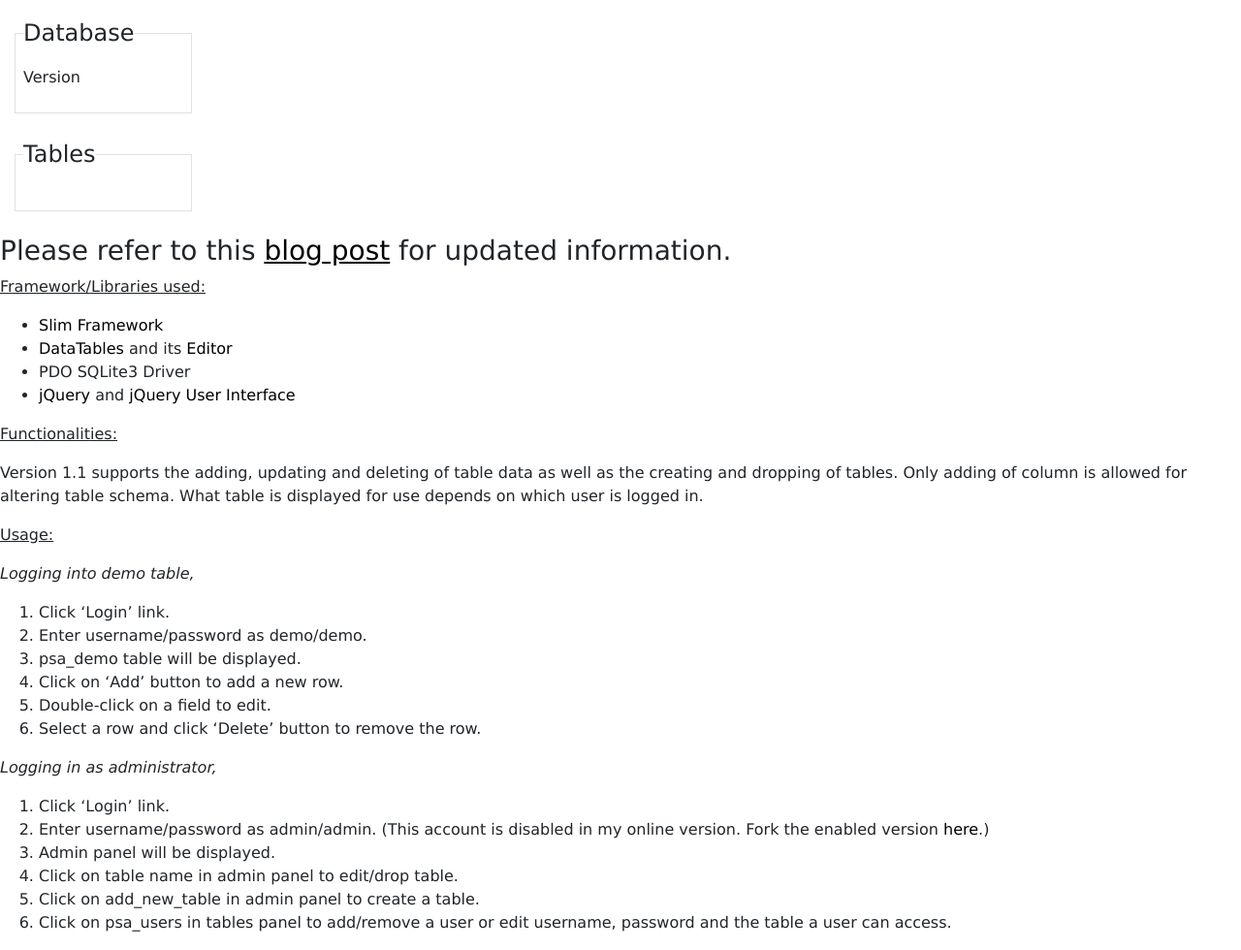
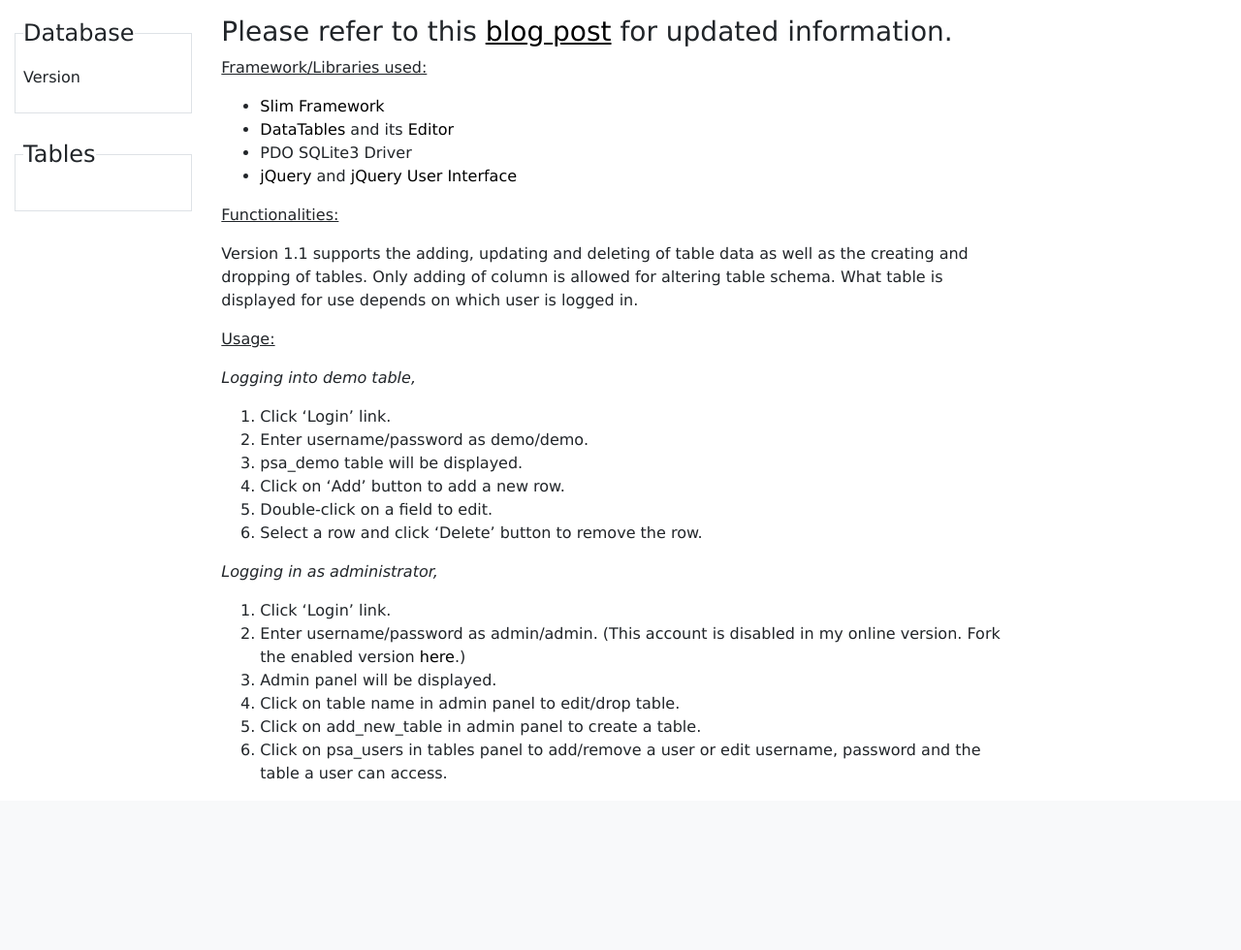
Before and after one commit to projapps/psa, a PHP site: page /templates/about.phtml in a window 1280 px wide. Shown: the part 116-1096 px from the top of the page at 97% size. After the commit the page ends 920 px from the top, so only its background shows below. Run offline with PHP 8.4, Linux system fonts and the light colour scheme; data that the repository does not hold is empty; some libraries are stand-ins or nearby versions.

Commit message:
Update about.phtml

```diff
--- a/templates/about.phtml
+++ b/templates/about.phtml
@@ -5,8 +5,10 @@
 </head>
 <body>
 <?php include __DIR__ . '/boilerplate_menu.phtml'; ?>
+<div class="container-fluid">
+    <div class="row">
         <?php include __DIR__ . '/boilerplate_side.phtml'; ?>
-<div id="main">
+        <div class="col-sm-8">
             <h3>Please refer to this <a href="http://blog.projapps.com/?p=79"><u>blog post</u></a> for updated information.</h3>
             <p><span style="text-decoration: underline;">Framework/Libraries used:</span></p>
             <ul>
@@ -44,6 +46,8 @@
                 <li>Click on psa_users in tables panel to add/remove a user or edit username, password and the table a user can access.</li>
             </ol>
         </div>
+    </div>
+</div>
 <?php include __DIR__ . '/boilerplate_body.phtml'; ?>
 </body>
 </html>
```
Lines whose indentation alone changed are shown as unchanged.
